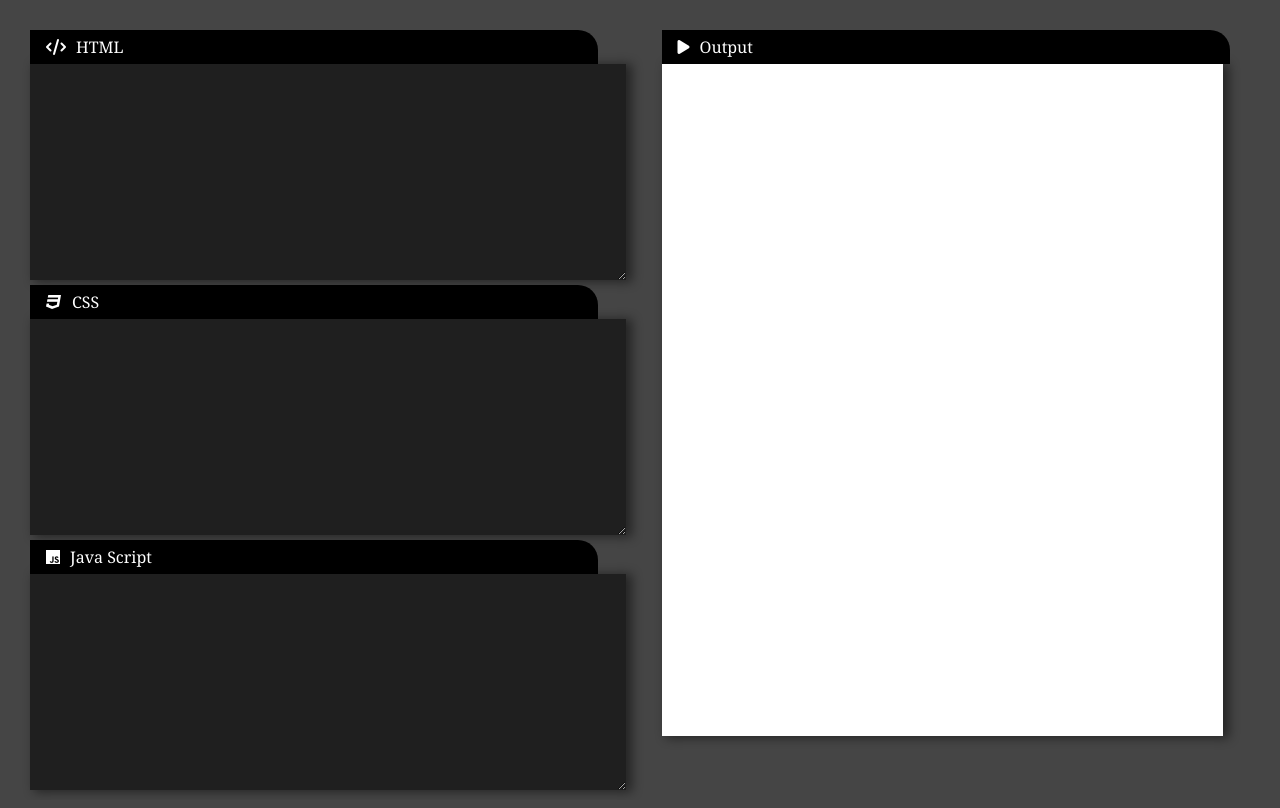
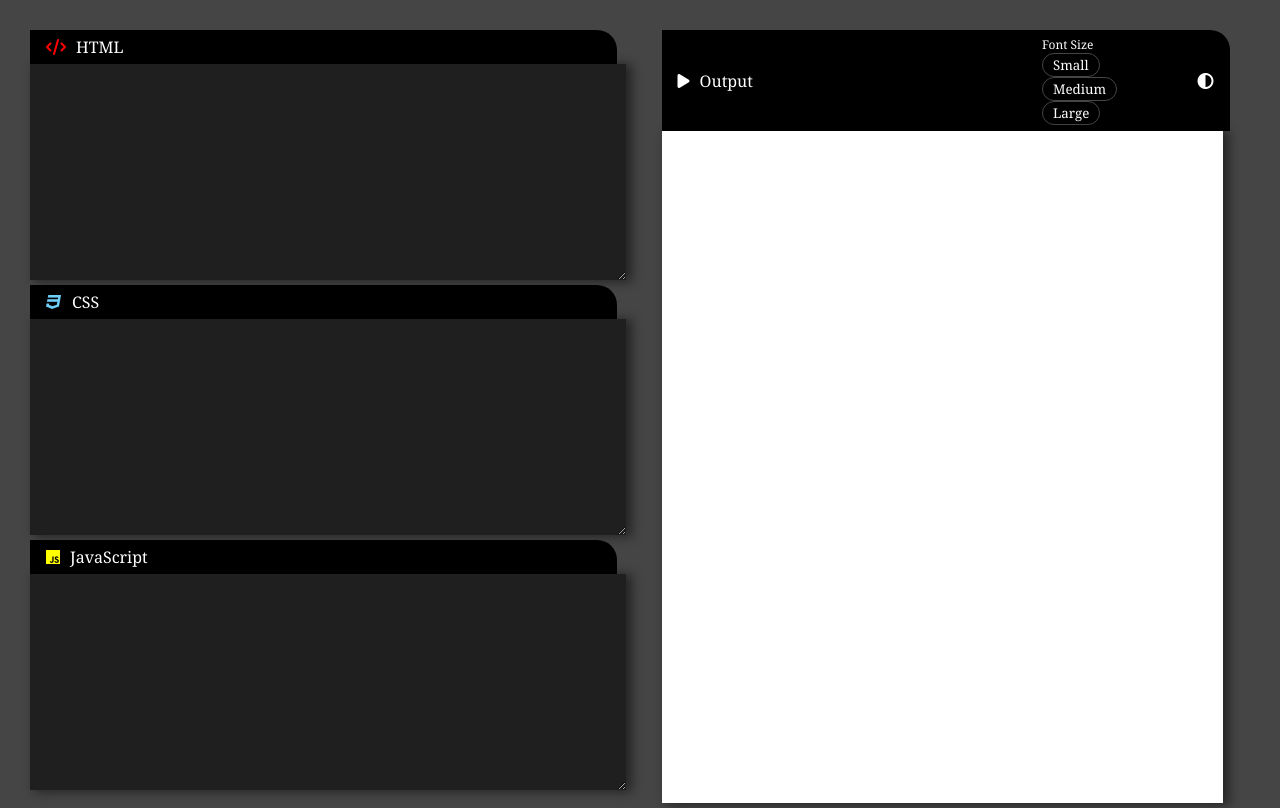
Before and after one commit to priyanshuvatsyan/Code-editor-, a plain HTML site: page index.html in a window 1280 px wide. Drawn offline with Linux system fonts and the light colour scheme.

Commit message:
Theme, Font size features added

```diff
--- a/index.html
+++ b/index.html
@@ -19,11 +19,21 @@
             <label><i class="fa-brands fa-css3"></i> CSS</label>
             <textarea name="" id="css" cols="30" rows="10" onkeyup="run()"></textarea>
 
-            <label><i class="fa-brands fa-js"></i> Java Script</label>
+            <label><i class="fa-brands fa-js"></i> JavaScript</label>
             <textarea name="" id="js" cols="30" rows="10" onkeyup="run()"></textarea>
         </div>
         <div class="right">
-            <label><i class="fa-solid fa-play"> </i> Output</label>
+            <div class="output-top">
+            <label><i class="fa-solid fa-play"> </i> Output
+            <div class="fontSize">
+                Font Size
+                <button id="small" onclick="FontSize('small')">Small</button>
+                <button id="medium" onclick="FontSize('medium')">Medium</button>
+                <button id="large" onclick="FontSize('large')">Large</button>
+            </div>
+            <i id="themeIcon" class="fa-solid fa-circle-half-stroke" onclick="theme()"></i>
+        </label>
+        </div>
             <iframe id="output"></iframe>
         </div>
     </div>
--- a/script.js
+++ b/script.js
@@ -9,7 +9,7 @@ function run() {
 
 }
 
-document.addEventListener("DOMContentLoaded", function() {
+document.addEventListener("DOMContentLoaded", function () {
     // Your code here
     function saveCode() {
         console.log("save data triggered");
@@ -42,3 +42,45 @@ document.addEventListener("DOMContentLoaded", function() {
     document.getElementById("js").addEventListener("input", saveCode);
     window.addEventListener("load", retrieveCode);
 });
+
+
+function FontSize(size) {
+   /*  console.log("trigger 1"); */
+    var elements = document.querySelectorAll('#html, #css, #js');
+   /*  console.log("trigger 2"); */
+    elements.forEach(function (element) {
+        switch (size) {
+            case 'small':
+                /* console.log("triggered small "); */
+                element.style.fontSize = '15px';
+                break;
+
+            case 'medium':
+               /*  console.log("triggered medium "); */
+                element.style.fontSize = '20px';
+                break;
+
+            case 'large':
+               /*  console.log("triggered large "); */
+                element.style.fontSize = '25px';
+                break;
+        }
+    })
+}
+
+function theme() {
+    /* console.log("trigger 1"); */
+    var elements = document.querySelectorAll('textarea');
+    var ogColor = '';
+    if (elements.length > 0) {
+        ogColor = elements[0].style.backgroundColor || getComputedStyle(elements[0]).backgroundColor;
+    }
+   /*  console.log("trigger 2"); */
+    var newColor = (ogColor === 'rgb(255, 255, 255)') ? '' : 'rgb(255, 255, 255)';
+    elements.forEach(function (el) {
+        el.style.backgroundColor = newColor;
+    })
+var themeIcon = document.getElementById('themeIcon');
+themeIcon.style.color = "#454545";
+   /*  console.log(" final trigger "); */
+}
--- a/styles.css
+++ b/styles.css
@@ -45,12 +45,57 @@ label i{
 }
 label{
     padding: 6px;
-    width: 100%;
+
     border-top-right-radius: 20px;
     display: flex;
     align-items: center;
     background: #000;
 }
+textarea::-webkit-scrollbar{
+    display: none;
+}
 .right label {
     margin-left: 10%;
+    min-width: 100%;
 }
+
+.fa-code{
+    color: red;
+}
+.fa-css3{
+    color: rgb(110, 206, 250);
+}
+.fa-js{
+    color: yellow;
+}
+.left label {
+    width: 103.5%;
+}
+
+.output-top{
+    display: flex;
+}
+.fontSize{
+    margin-left: 52%;
+    font-size: 12px;
+}
+.fontSize button{
+    cursor: pointer;
+    background: none;
+    color: #fff;
+    outline: none;
+    border:  1px solid #454545;
+    border-radius: 20px;
+    padding: 2px 10px;
+}
+.fontSize button:hover{
+ background-color: aqua;
+ transition: 1s linear;
+ color: #000;
+}
+.fa-circle-half-stroke{
+    /* color: #454545; */
+    color: #fff;
+    cursor: pointer;
+    margin-left: 50px;
+}
```
